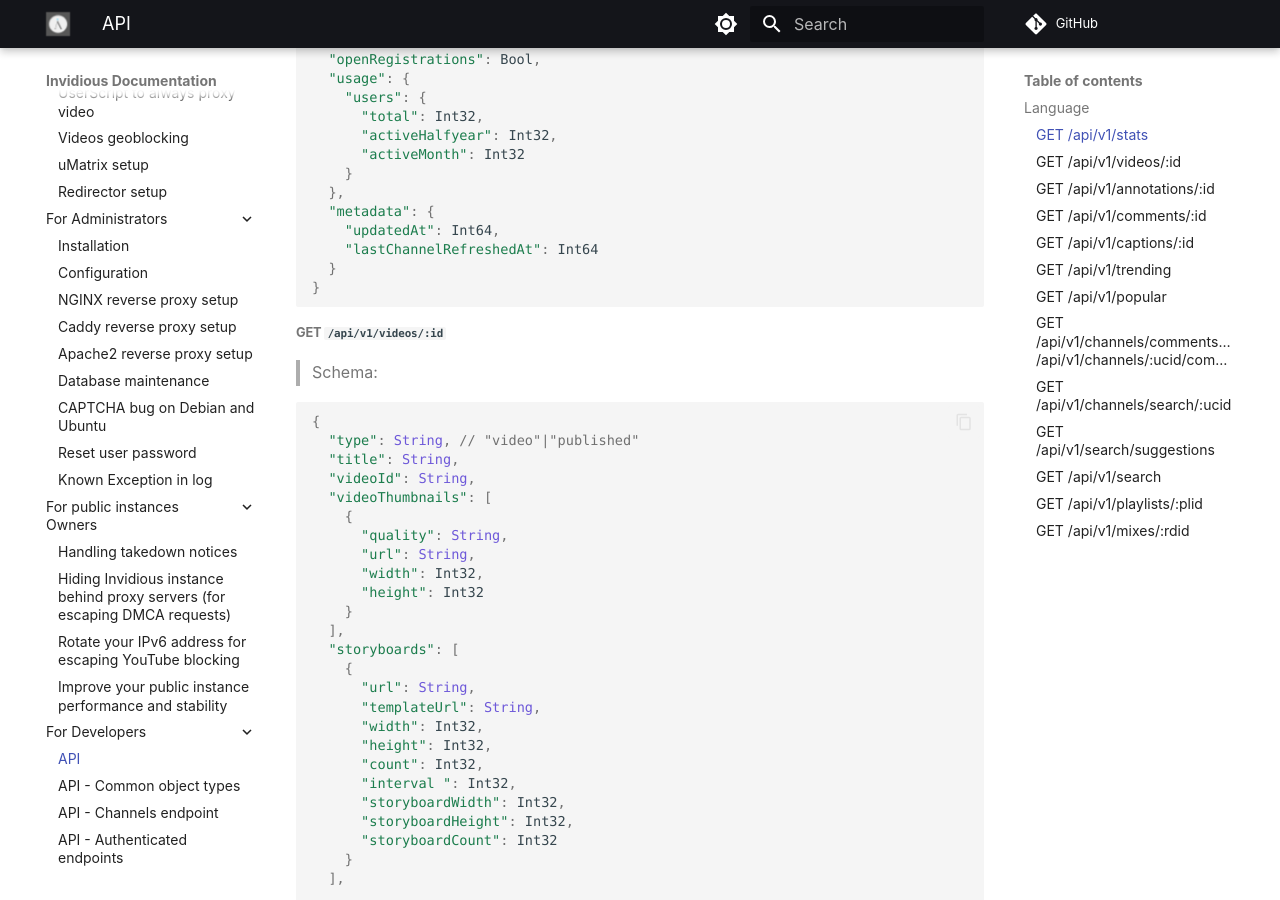
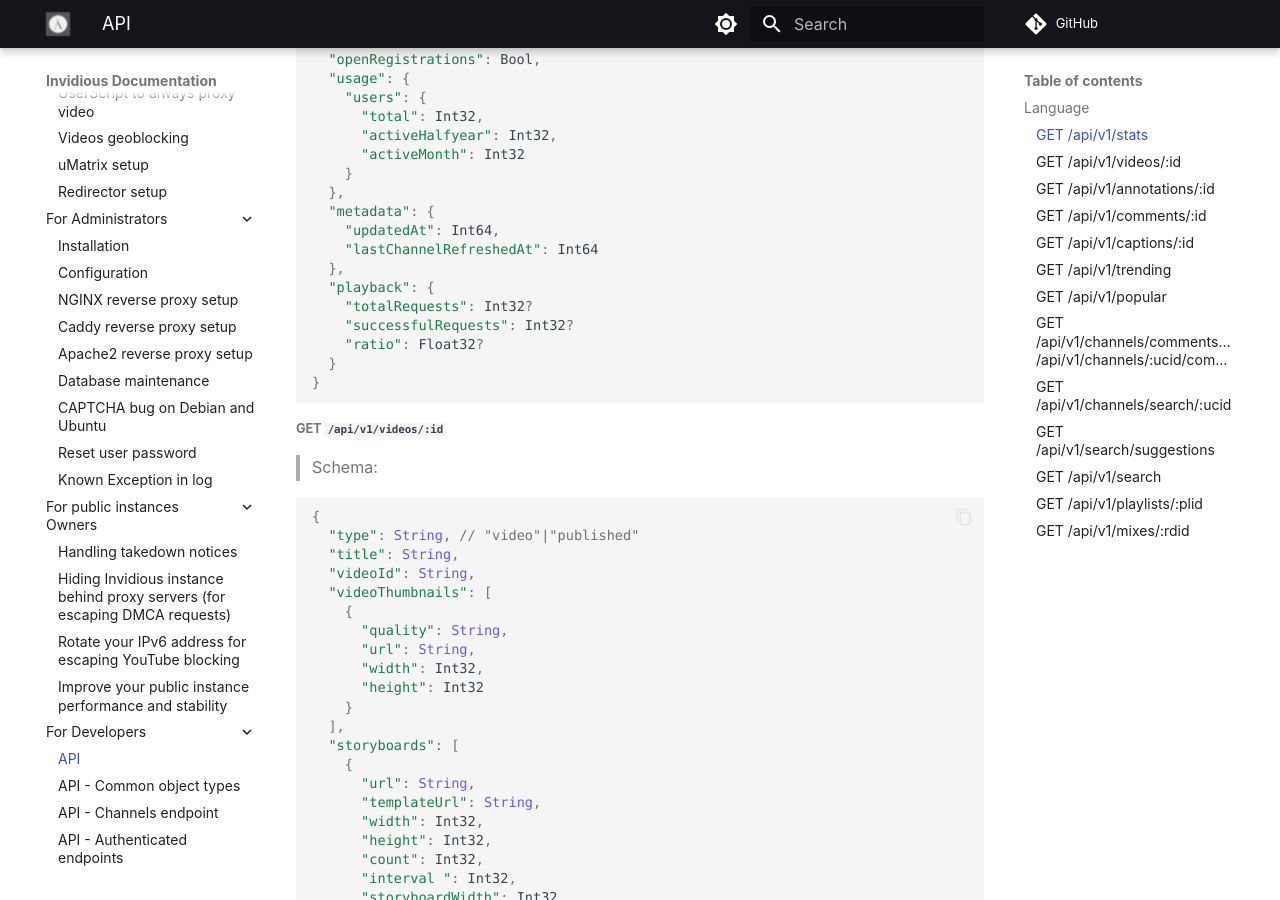
Before and after one commit to iv-org/documentation, an MkDocs documentation site: the page built from docs/api.md, in a window 1280 px wide and 900 px high, scrolled down 465 px. Built offline with MkDocs 1.6.1 and Material for MkDocs 9.7.7, drawn with Linux system fonts in a browser that asks for light colours; comment, search, counter and statistics services are not loaded.

Commit message:
fix(api) 🏷️ Add missing property "playback" to /stats API endpoint (#555)
* fix(api) 🏷️ Add missing property "playback" to /stats API endpoint

* fix(api) 🏷️ Add missing sub properties to "playback"

````diff
--- a/docs/api.md
+++ b/docs/api.md
@@ -27,6 +27,11 @@ All endpoints that return a JSON body support `&hl=LANGUAGE` for translating fie
   "metadata": {
     "updatedAt": Int64,
     "lastChannelRefreshedAt": Int64
+  },
+  "playback": {
+    "totalRequests": Int32?
+    "successfulRequests": Int32?
+    "ratio": Float32?
   }
 }
 ```
````
